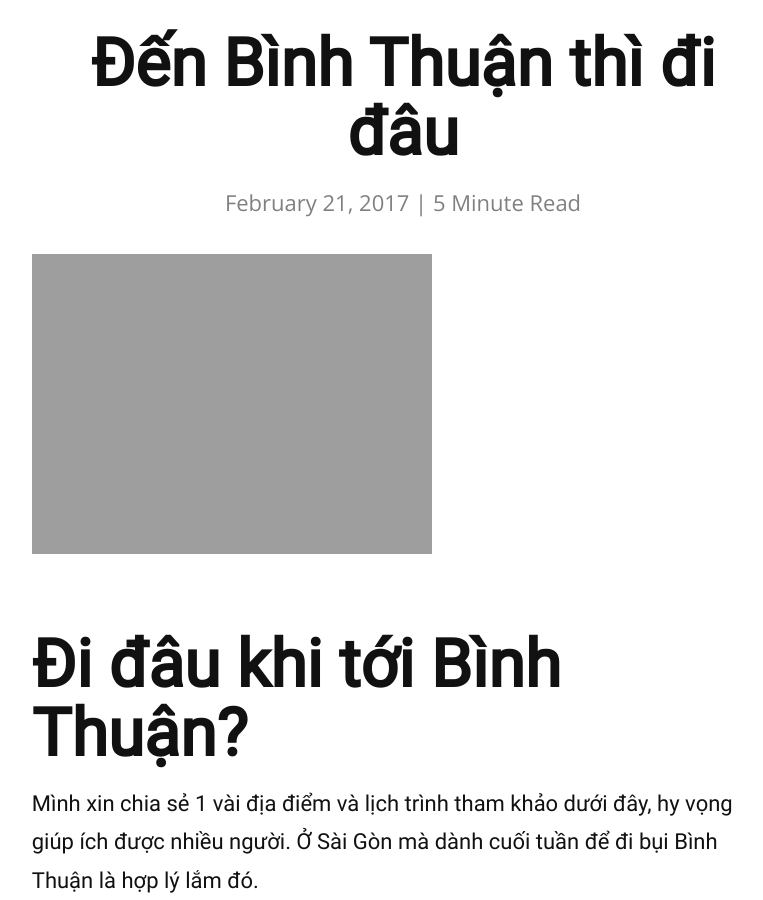
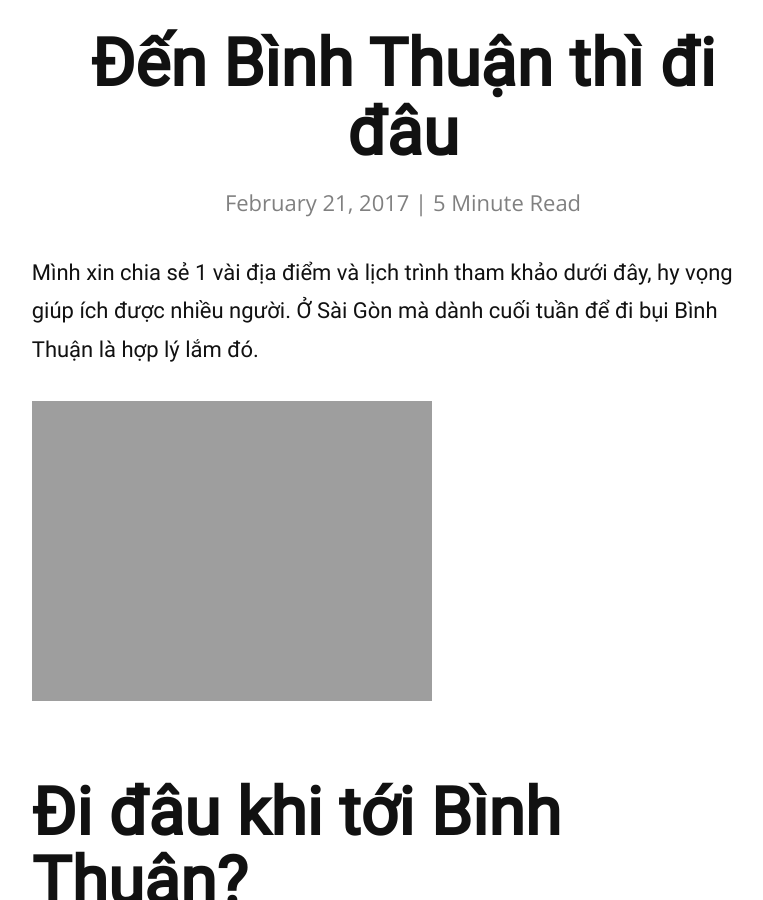
Before and after one commit to dendosg/note, a Jekyll site: the page built from _posts/2017-02-21-di-dau-binh-thuan.md, in a window 1280 px wide and 900 px high, scrolled down 678 px. Shown: the whole window, without its empty margins (237-1000 px from the left). Built offline with Jekyll 4.4.1, drawn with Linux system fonts in a browser that asks for light colours; nearby versions of some CDN libraries.

Commit message:
Update 2017-02-21-di-dau-binh-thuan.md

```diff
--- a/_posts/2017-02-21-di-dau-binh-thuan.md
+++ b/_posts/2017-02-21-di-dau-binh-thuan.md
@@ -6,6 +6,8 @@ author: 'Đèn Đỏ'
 image: 'https://dendosg.github.io/assets/img/upload/2017/02/featured-binh-thuan.jpg'
 tags: [Kê Gà,Mũi Né,Phan Thiết,Bàu Trắng,Suối Tiên]
 ---
+
+Mình xin chia sẻ 1 vài địa điểm và lịch trình tham khảo dưới đây, hy vọng giúp ích được nhiều người. Ở Sài Gòn mà dành cuối tuần để đi bụi Bình Thuận là hợp lý lắm đó.
 
 ![](https://dendosg.github.io/assets/img/upload/2017/02/f-binh-thuan.jpg)
 
```
